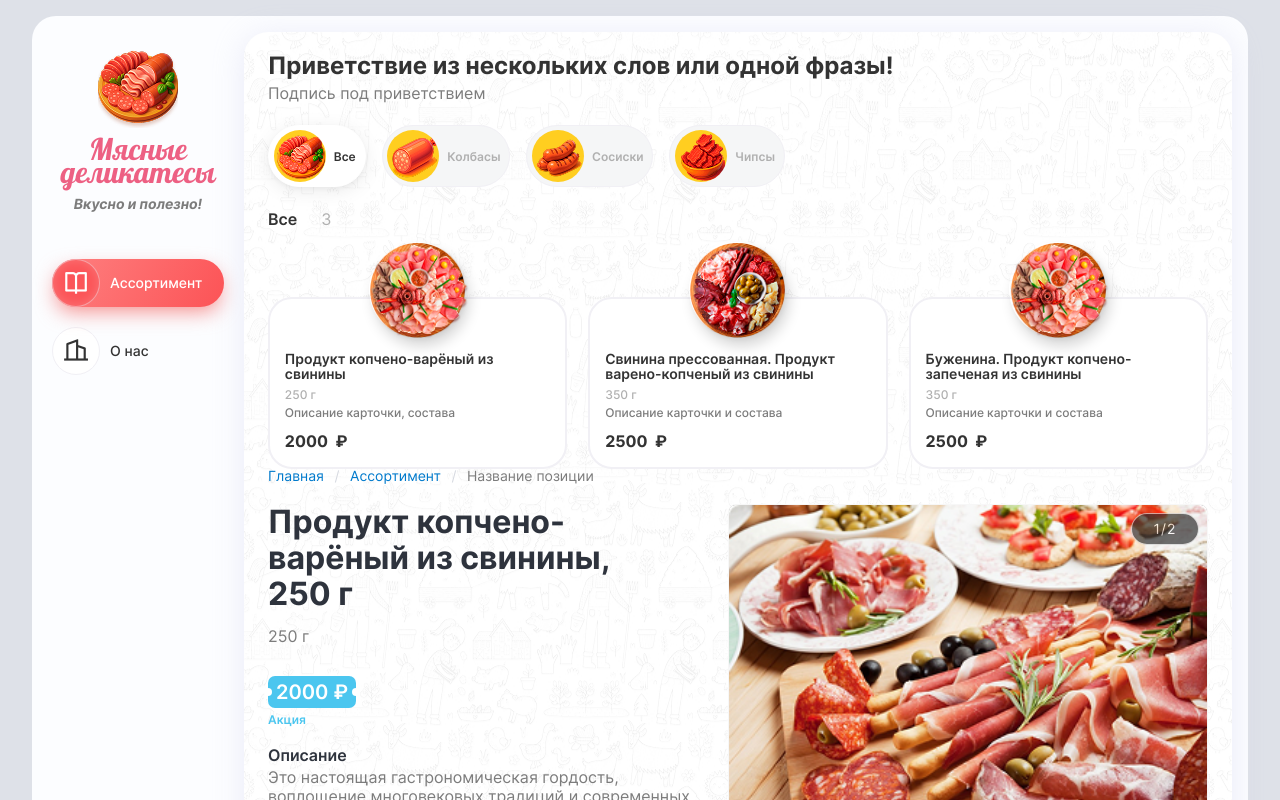
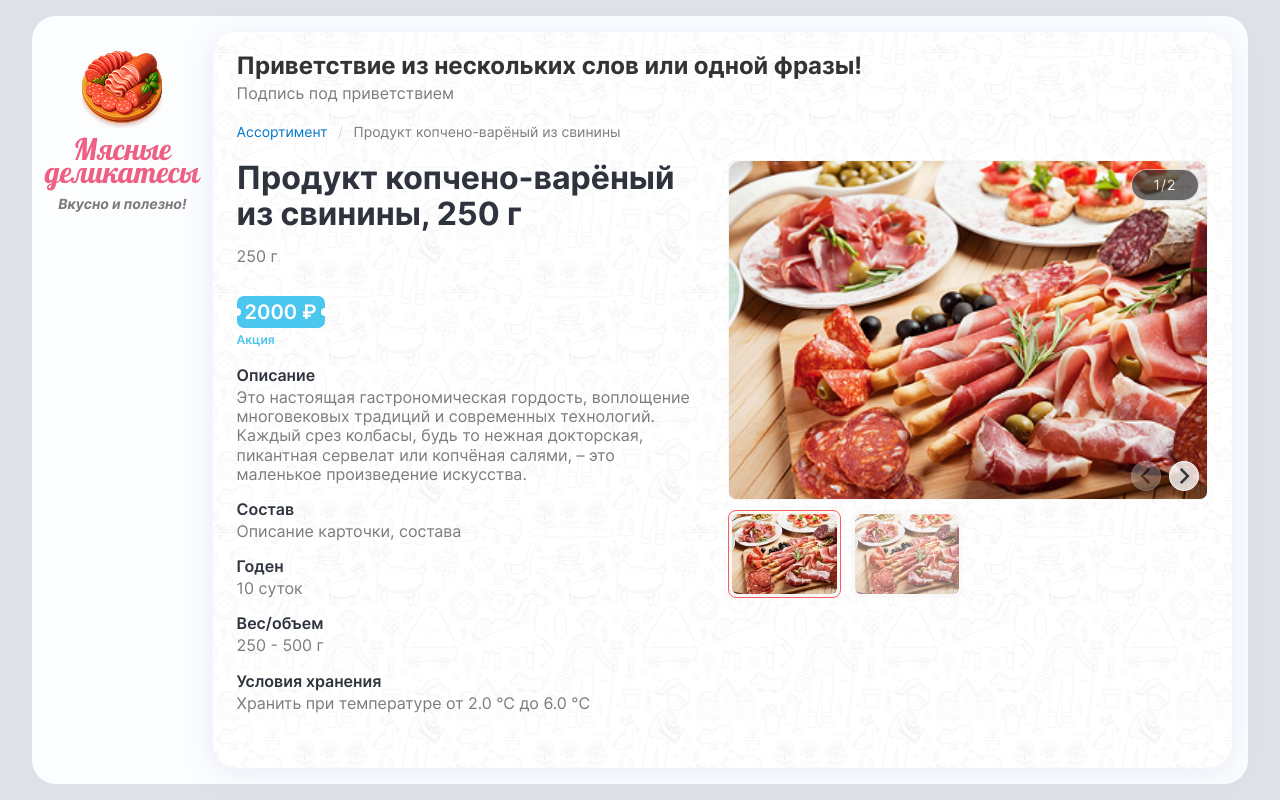
Before and after one commit to Mcrae32/Moms-catalogue, a Vue app: page /assortment/0 in a window 1280 px wide. Shown: the top 800 px of the page. Built offline with nearby package versions, Linux system fonts and the light colour scheme; a web font is replaced by a local one.

Commit message:
adding breadcrumbs

```diff
--- a/src/App.vue
+++ b/src/App.vue
@@ -1,5 +1,5 @@
 <script setup>
-  import { store } from './store.js'
+  // import { store } from './store.js'
   import { RouterView } from 'vue-router'
   import LogoDesctop from './components/LogoDesctop.vue'
   import NavigationDesctop from './components/NavigationDesctop.vue'
@@ -32,7 +32,7 @@
   export default {
     data() {
       return {
-        store
+        // store
       }
     },
     components: {
--- a/src/components/Breadcrumb.vue
+++ b/src/components/Breadcrumb.vue
@@ -1,8 +1,8 @@
 <script setup>
-
+import { useRoute } from 'vue-router';
 </script>
 
-<template>
+<!-- <template>
     <nav class="breadcrumb" aria-label="breadcrumbs">
         <ul>
             <li><a href="">Главная</a></li>
@@ -10,13 +10,42 @@
             <li class="is-active"><a href="">Название позиции</a></li>
         </ul>
     </nav>
+</template> -->
+
+<template>
+    <nav class="breadcrumb" aria-label="breadcrumbs">
+        <ul>
+            <template
+                v-for="(crumb, index) in breadcrumbs"
+                :key="index"
+            >
+                <li v-if="index < breadcrumbs.length - 1">
+                    <router-link
+                        :to="crumb.path"
+                    >{{ crumb.name }}</router-link>
+                </li>
+            </template>
+            <li class="is-active"><a href="">{{ nameProduct }}</a></li>
+        </ul>
+    </nav>
 </template>
 
 <script>
 export default {
-  components: {
-
-  },
+    props: ['nameProduct'],
+    computed: {
+        breadcrumbs() {
+            const route = useRoute();
+            const matcheRoutes = route.matched;
+            return matcheRoutes.map((route) => ({
+                name: route.meta.breadcrumb || route.name,
+                path: route.path,
+            }));
+        }
+    },
+    // mounted() {
+    //     console.log(this.breadcrumbs);
+    // }
 }
 </script>
 
--- a/src/components/Filter.vue
+++ b/src/components/Filter.vue
@@ -1,24 +1,45 @@
-<script setup>
-
+<script>
+    export default {
+        emits: ['filterChanged'],
+        data() {
+            return {
+                currentFilter: 'all',
+            }
+        },
+        methods: {
+            setFilter(category) {
+                this.currentFilter = category;
+                this.$emit('filterChanged', category);
+            }
+        }
+    }
 </script>
 
 <template>
-    <button class="btn btn_all active">
+    <button
+        class="btn btn_all"
+        :class="{ active: currentFilter === 'all' }"
+        @click="setFilter('all')"
+    >
         <div class="btn__wrap">
             <span class="btn__icon"></span> Все
         </div>
     </button>
-    <button class="btn btn_sausages">
+    <button
+        class="btn btn_sausages"
+        :class="{ active: currentFilter === 'sausages' }"
+        @click="setFilter('sausages')"
+    >
         <div class="btn__wrap">
             <span class="btn__icon"></span> Колбасы
         </div>
     </button>
-    <button class="btn btn_sosiski">
+    <button class="btn btn_sosiski" :class="{ active: currentFilter === 'sosiski' }" @click="setFilter('sosiski')">
         <div class="btn__wrap">
             <span class="btn__icon"></span> Сосиски
         </div>
     </button>
-    <button class="btn btn_chips">
+    <button class="btn btn_chips" :class="{ active: currentFilter === 'chips' }" @click="setFilter('chips')">
         <div class="btn__wrap">
             <span class="btn__icon"></span> Чипсы
         </div>
--- a/src/components/LogoDesctop.vue
+++ b/src/components/LogoDesctop.vue
@@ -21,7 +21,7 @@
         },
         methods: {
             goToAssortment() {
-                this.store.openPosition = false;
+                // this.store.openPosition = false;
                 this.$router.push('/assortment');
             }
         }
--- a/src/components/NavigationDesctop.vue
+++ b/src/components/NavigationDesctop.vue
@@ -5,7 +5,23 @@
 
 <template>
   <nav>
-    <RouterLink
+    <!-- <RouterLink
+        to="/assortment"
+        class="btn"
+        custom
+        v-slot="{ navigate, href }"
+    >
+        <a href="#" @click="navigate" :class="{
+          'router-link-active': $route.path.indexOf(href) !== -1 || $route.path === '/'
+        }">
+            <div class="btn__wrap">
+                <i class="btn__icon ri-book-open-line"></i>
+                Ассортимент
+            </div>
+        </a>
+    </RouterLink> -->
+
+    <!-- <RouterLink
         to="/assortment"
         class="btn"
         @click="store.openPosition = false"
@@ -20,13 +36,13 @@
                 Ассортимент
             </div>
         </a>
-    </RouterLink>
-    <RouterLink to="/about" class="btn">
+    </RouterLink> -->
+    <!-- <RouterLink to="/about" class="btn">
         <div class="btn__wrap">
             <i class="btn__icon ri-building-2-line"></i>
             О нас
         </div>
-    </RouterLink>
+    </RouterLink> -->
     <!-- <button class="btn">
         <div class="btn__wrap">
             <i class="btn__icon ri-contacts-line"></i> Контакты
--- a/src/router/index.js
+++ b/src/router/index.js
@@ -8,6 +8,7 @@ const router = createRouter({
     {
       path: '/assortment',
       name: 'assortment',
+      meta: { breadcrumb: 'Ассортимент' },
       component: Assortment,
       alias: '/',
       children: [
@@ -21,6 +22,7 @@ const router = createRouter({
     {
       path: '/about',
       name: 'about',
+      meta: { breadcrumb: 'О нас' },
       // route level code-splitting
       // this generates a separate chunk (About.[hash].js) for this route
       // which is lazy-loaded when the route is visited.
--- a/src/store.js
+++ b/src/store.js
@@ -1,7 +1,7 @@
 import {reactive} from 'vue'
 
 export const store = reactive({
-    openPosition: false,
+    // openPosition: false,
 
     productAssortment: [
         {
@@ -13,7 +13,8 @@ export const store = reactive({
             cardImage: '/src/assets/images/assortment/1.png',
             modalReviews: 'Это настоящая гастрономическая гордость, воплощение многовековых традиций и современных технологий. Каждый срез колбасы, будь то нежная докторская, пикантная сервелат или копчёная салями, – это маленькое произведение искусства.',
             modalState: false,
-            reviewsPhotosProduct: ['/src/assets/images/assortment/1/1-1.jpg', '/src/assets/images/assortment/1/1-1.jpg']
+            reviewsPhotosProduct: ['/src/assets/images/assortment/1/1-1.jpg', '/src/assets/images/assortment/1/1-1.jpg'],
+            typeProduction: 'sausages',
         },
         {
             id: 1,
@@ -24,7 +25,8 @@ export const store = reactive({
             cardImage: '/src/assets/images/assortment/2.png',
             modalReviews: '',
             modalState: false,
-            reviewsPhotosProduct: ['/src/assets/images/assortment/1/1-1.jpg', '/src/assets/images/assortment/1/1-1.jpg']
+            reviewsPhotosProduct: ['/src/assets/images/assortment/1/1-1.jpg', '/src/assets/images/assortment/1/1-1.jpg'],
+            typeProduction: 'sosiski',
         },
         {
             id: 2,
@@ -35,7 +37,20 @@ export const store = reactive({
             cardImage: '/src/assets/images/assortment/1.png',
             modalReviews: '',
             modalState: false,
-            reviewsPhotosProduct: ['/src/assets/images/assortment/1/1-1.jpg', '/src/assets/images/assortment/1/1-1.jpg']
+            reviewsPhotosProduct: ['/src/assets/images/assortment/1/1-1.jpg', '/src/assets/images/assortment/1/1-1.jpg'],
+            typeProduction: 'chips',
+        },
+        {
+            id: 3,
+            nameProduct: 'Свинина прессованная. Продукт варено-копченый из свинины',
+            weight: 350,
+            cardReviews: 'Описание карточки и состава',
+            cardPrice: 2500,
+            cardImage: '/src/assets/images/assortment/2.png',
+            modalReviews: '',
+            modalState: false,
+            reviewsPhotosProduct: ['/src/assets/images/assortment/1/1-1.jpg', '/src/assets/images/assortment/1/1-1.jpg'],
+            typeProduction: 'sausages',
         },
     ],
 })
--- a/src/views/Assortment.vue
+++ b/src/views/Assortment.vue
@@ -7,15 +7,21 @@
 </script>
 
 <template>
-  <template v-if="!store.openPosition">
-
+  <template v-if="$route.path === '/assortment' || $route.path === '/'">
     <div class="content__filter">
-      <Filter />
+      <Filter @filterChanged="updateFilter" />
     </div>
     <div class="content__catalogue catalogue">
       <div class="catalogue__position-filter filter">
-        <span class="filter__position">Все</span>
-        <span class="filter__count">{{ productAssortment1.length }}</span>
+        <span class="filter__position">
+          {{
+            filterCategory === 'all' ? 'Все' :
+            filterCategory === 'sausages' ? 'Колбасы' :
+            filterCategory === 'sosiski' ? 'Сосиски' :
+            filterCategory === 'chips' ? 'Чипсы' :
+            'Другое'
+          }}</span>
+        <span class="filter__count">{{ filteredProducts.length }}</span>
       </div>
       <div class="catalogue__wrap">
         <div
@@ -24,7 +30,7 @@
         >
           <div
             class="product-item"
-            v-for="product in productAssortment1"
+            v-for="product in filteredProducts"
             :key="product.id"
           >
             <product-card
@@ -48,33 +54,37 @@
 export default {
   data() {
     return {
-      openItem: false,
       winWidth: window.innerWidth,
       openPosition: store.openPosition,
-      productAssortment1: store.productAssortment,
+      productAssortment: store.productAssortment,
+      filterCategory: 'all',
     }
   },
   computed: {
     gridStateClass() {
       return this.winWidth <= 422 ? 'is-gap-2 is-col-min-6' : 'is-gap-3 is-col-min-8';
-    }
+    },
+    filteredProducts() {
+      if (this.filterCategory === 'all') {
+        return this.productAssortment;
+      } else {
+        return this.productAssortment.filter(product => product.typeProduction === this.filterCategory);
+      }
+    },
   },
   methods: {
     handleResize() {
       this.winWidth = widndow.innerWidth;
     },
-    openCard() {
-      this.openItem = true;
+    updateFilter(category) {
+      this.filterCategory = category;
+      // console.log (this.filterCategory);
     },
-    closeCard() {
-      this.openItem = false;
-    }
   },
   mounted() {
     window.onresize = () => {
       this.winWidth = window.innerWidth
-    }
-    // console.log("openPosition from store - ", this.openPosition)
+    };
   },
   components: {
     Filter,
--- a/src/views/ProductView.vue
+++ b/src/views/ProductView.vue
@@ -5,7 +5,7 @@
 </script>
 <template>
   <template v-if="productId">
-  <Breadcrumb />
+  <Breadcrumb :nameProduct="productItem.nameProduct" />
   <div class="content__product-reviews product-reviews">
     <div class="product-reviews__column">
       <h1>{{ productItem.nameProduct }}, {{ productItem.weight }} г</h1>
```
